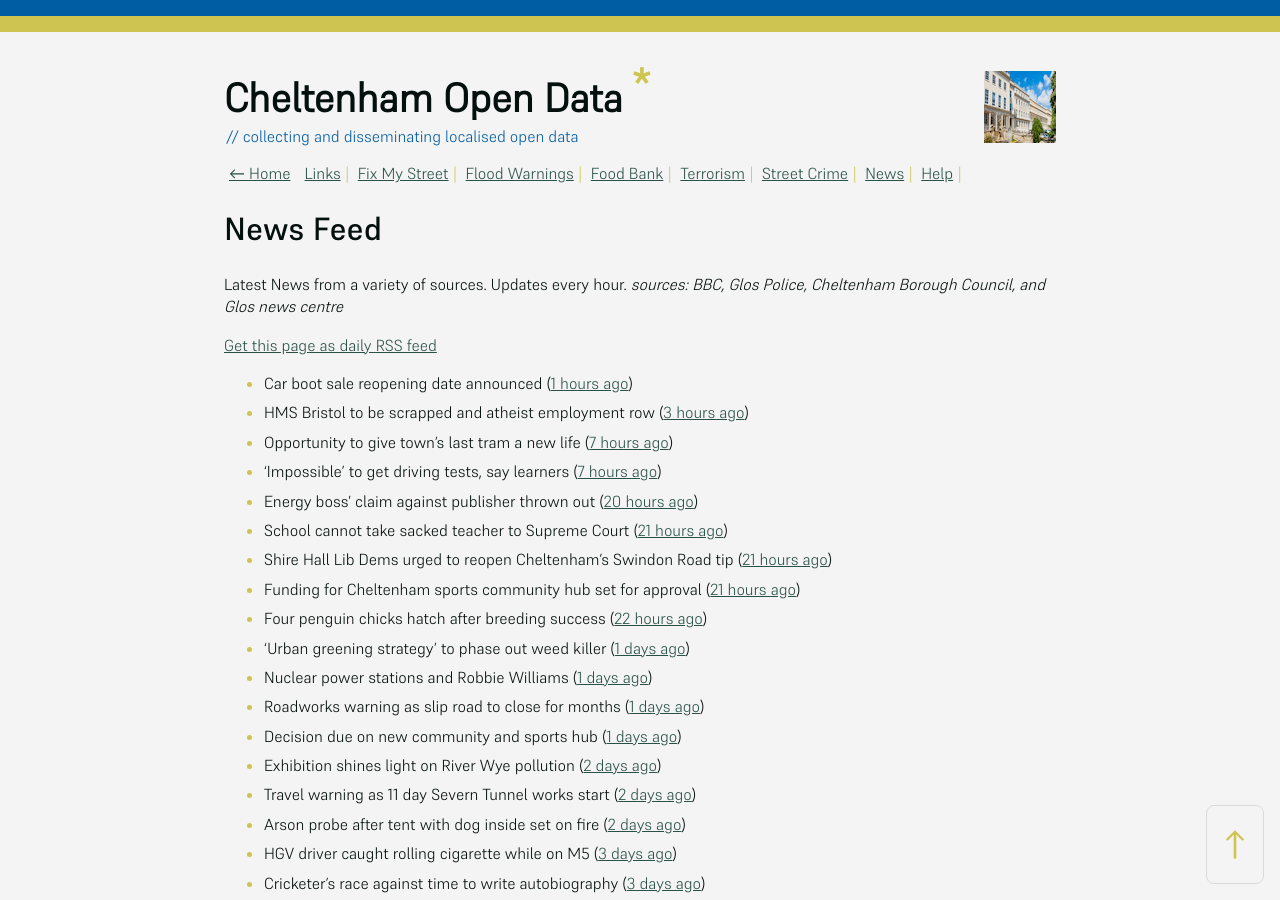
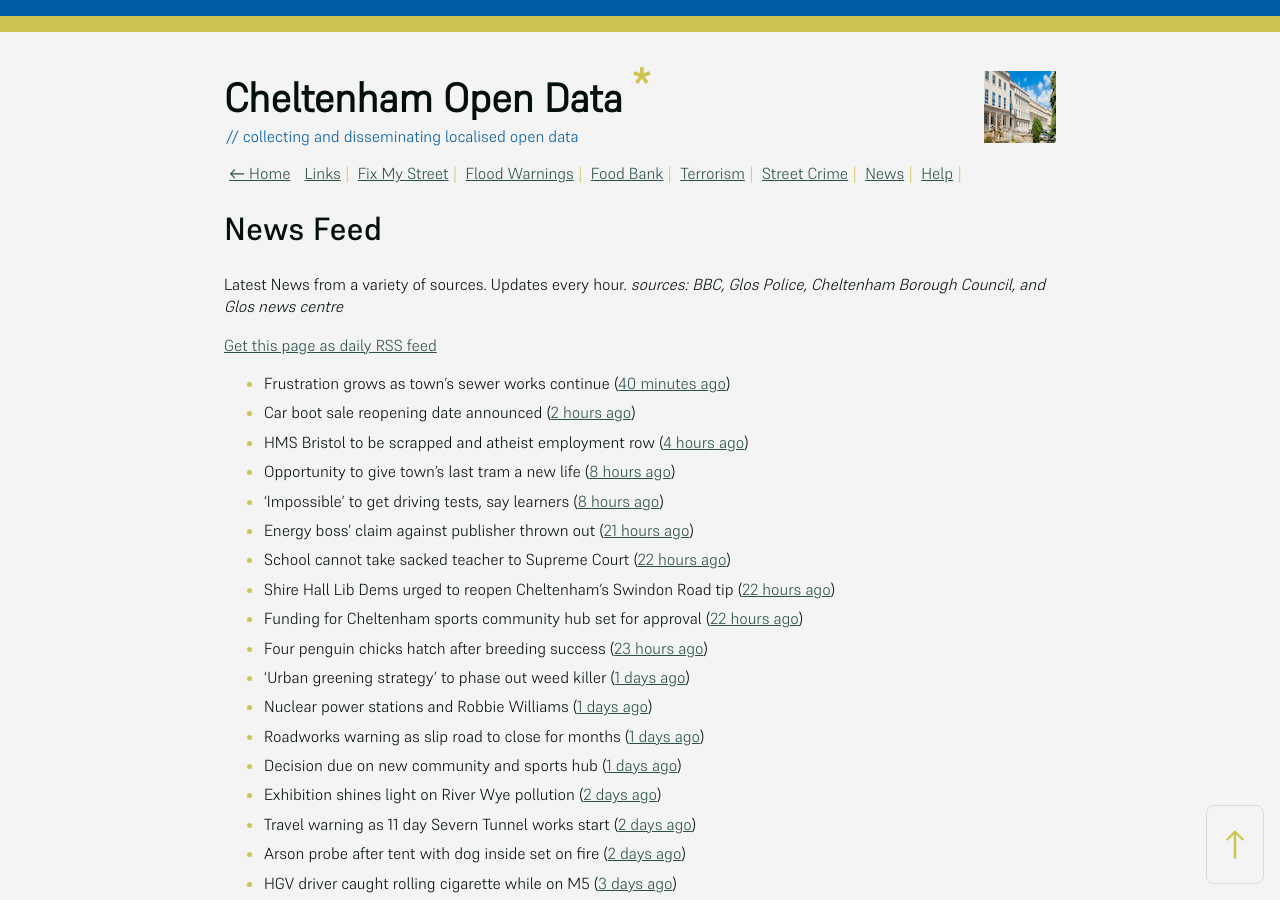
Before and after one commit to mat-0/cheltenham-open-data, a Jekyll site: the page built from _pages/news.md, in a window 1280 px wide and 900 px high. Built offline with Jekyll 4.4.1, drawn with Linux system fonts in a browser that asks for light colours; some of the changed text lies outside the part shown.

Commit message:
Updated 2025-06-10 13:58:15

```diff
--- a/_pages/news.md
+++ b/_pages/news.md
@@ -12,15 +12,16 @@ _sources: BBC, Glos Police, Cheltenham Borough Council, and Glos news centre_
 [Get this page as daily RSS feed](/daily.rss)
 
 <!-- news_marker starts -->
-- Car boot sale reopening date announced ([1 hours ago](https://www.bbc.com/news/articles/c3v54dgvq6go))
-- HMS Bristol to be scrapped and atheist employment row ([3 hours ago](https://www.bbc.com/news/articles/c93lv9zr5ppo))
-- Opportunity to give town's last tram a new life ([7 hours ago](https://www.bbc.com/news/articles/c80km7j1131o))
-- 'Impossible' to get driving tests, say learners ([7 hours ago](https://www.bbc.com/news/articles/c8jgndjnlmvo))
-- Energy boss' claim against publisher thrown out ([20 hours ago](https://www.bbc.com/news/articles/c9918ek3y4go))
-- School cannot take sacked teacher to Supreme Court ([21 hours ago](https://www.bbc.com/news/articles/cn7zn077nd4o))
-- Shire Hall Lib Dems urged to reopen Cheltenham’s Swindon Road tip ([21 hours ago](https://gloucesternewscentre.co.uk/shire-hall-lib-dems-urged-to-reopen-cheltenhams-swindon-road-tip/))
-- Funding for Cheltenham sports community hub set for approval ([21 hours ago](https://gloucesternewscentre.co.uk/funding-for-cheltenham-sports-community-hub-set-for-approval/))
-- Four penguin chicks hatch after breeding success ([22 hours ago](https://www.bbc.com/news/articles/ce39qxx818jo))
+- Frustration grows as town's sewer works continue ([40 minutes ago](https://www.bbc.com/news/articles/c5yq58qpgd7o))
+- Car boot sale reopening date announced ([2 hours ago](https://www.bbc.com/news/articles/c3v54dgvq6go))
+- HMS Bristol to be scrapped and atheist employment row ([4 hours ago](https://www.bbc.com/news/articles/c93lv9zr5ppo))
+- Opportunity to give town's last tram a new life ([8 hours ago](https://www.bbc.com/news/articles/c80km7j1131o))
+- 'Impossible' to get driving tests, say learners ([8 hours ago](https://www.bbc.com/news/articles/c8jgndjnlmvo))
+- Energy boss' claim against publisher thrown out ([21 hours ago](https://www.bbc.com/news/articles/c9918ek3y4go))
+- School cannot take sacked teacher to Supreme Court ([22 hours ago](https://www.bbc.com/news/articles/cn7zn077nd4o))
+- Shire Hall Lib Dems urged to reopen Cheltenham’s Swindon Road tip ([22 hours ago](https://gloucesternewscentre.co.uk/shire-hall-lib-dems-urged-to-reopen-cheltenhams-swindon-road-tip/))
+- Funding for Cheltenham sports community hub set for approval ([22 hours ago](https://gloucesternewscentre.co.uk/funding-for-cheltenham-sports-community-hub-set-for-approval/))
+- Four penguin chicks hatch after breeding success ([23 hours ago](https://www.bbc.com/news/articles/ce39qxx818jo))
 - 'Urban greening strategy' to phase out weed killer ([1 days ago](https://www.bbc.com/news/articles/c201jv8v311o))
 - Nuclear power stations and Robbie Williams ([1 days ago](https://www.bbc.com/news/articles/cy4ekkyej0ko))
 - Roadworks warning as slip road to close for months ([1 days ago](https://www.bbc.com/news/articles/c308j6d7ngno))
@@ -29,7 +30,6 @@ _sources: BBC, Glos Police, Cheltenham Borough Council, and Glos news centre_
 - Travel warning as 11 day Severn Tunnel works start ([2 days ago](https://www.bbc.com/news/articles/c5yk6z54e2zo))
 - Arson probe after tent with dog inside set on fire ([2 days ago](https://www.bbc.com/news/articles/cj42gp7n744o))
 - HGV driver caught rolling cigarette while on M5 ([3 days ago](https://www.bbc.com/news/articles/cx2ekrky144o))
-- Cricketer's race against time to write autobiography ([3 days ago](https://www.bbc.com/news/articles/cy4ke8xw5j7o))
 - Man ‘alarmed’ to find home included ‘without consent’ in 4000-house plan near M5 ([3 days ago](https://gloucesternewscentre.co.uk/man-alarmed-to-find-home-included-without-consent-in-4000-house-plan-near-m5/))
 - 'Women are dying while murder reviews plod along' ([3 days ago](https://www.bbc.com/news/articles/cj3j7308r35o))
 - Cheltenham celebrates 10 years of prestigious Purple Flag ([4 days ago](https://www.cheltenham.gov.uk/news/article/3019/cheltenham_celebrates_10_years_of_prestigious_purple_flag))
```
Also changed, not shown: other parts of _pages/news.md (+1 -1 lines), _data/flood.json (+5 -69 lines), _pages/fix-my-street.md (+2 -2 lines), index.md (+5 -5 lines).
